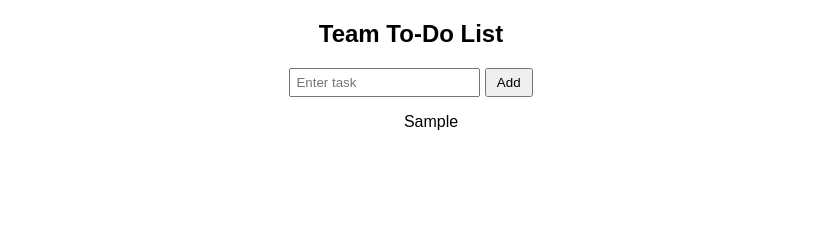
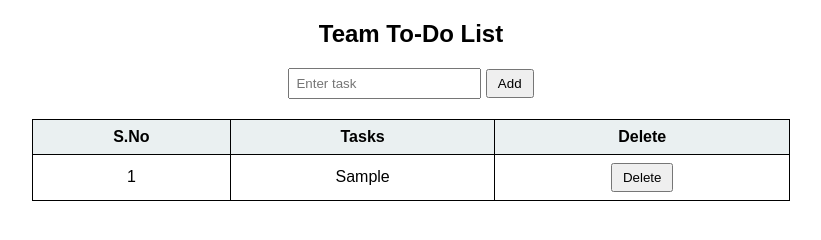
Before and after one commit to sivapothula5134/To_do_list, a plain HTML site: page index.html in a window 1280 px wide. Both pictures are taken after typing "Sample" into the empty fields and a click on the button "Add". Shown: the whole page, without its empty margins (229-1050 px from the left). Drawn offline with Linux system fonts and the light colour scheme.

Commit message:
'I’ve completed the implementation as discussed.

```diff
--- a/index.html
+++ b/index.html
@@ -11,7 +11,18 @@
 <input type="text" id="taskInput" placeholder="Enter task">
 <button onclick="addTask()">Add</button>
 
-<ul id="taskList"></ul>
+<table id="taskTable">
+    <thead>
+        <tr>
+            <th>S.No</th>
+            <th>Tasks</th>
+            <th>Delete</th>
+        </tr>
+    </thead>
+    <tbody>
+        <!-- Tasks will be added here -->
+    </tbody>
+</table>
 
 <script src="script.js"></script>
 </body>
--- a/script.js
+++ b/script.js
@@ -1,15 +1,40 @@
+let count = 0;
+
 function addTask() {
     let taskInput = document.getElementById("taskInput");
-    let taskText = taskInput.value;
+    let taskText = taskInput.value.trim();
 
     if (taskText === "") {
         alert("Enter a task");
         return;
     }
 
-    let li = document.createElement("li");
-    li.textContent = taskText;
+    count++;
 
-    document.getElementById("taskList").appendChild(li);
+    let tableBody = document.querySelector("#taskTable tbody");
+    let row = document.createElement("tr");
+
+    row.innerHTML = `
+        <td>${count}</td>
+        <td>${taskText}</td>
+        <td><button onclick="deleteTask(this)">Delete</button></td>
+    `;
+
+    tableBody.appendChild(row);
     taskInput.value = "";
 }
+
+function deleteTask(btn) {
+    let row = btn.parentElement.parentElement;
+    row.remove();
+    updateSerialNumbers();
+}
+
+function updateSerialNumbers() {
+    let rows = document.querySelectorAll("#taskTable tbody tr");
+    count = 0;
+    rows.forEach((row, index) => {
+        row.children[0].textContent = index + 1;
+        count++;
+    });
+}
--- a/style.css
+++ b/style.css
@@ -4,14 +4,26 @@ body {
 }
 
 input {
-    padding: 5px;
+    padding: 6px;
 }
 
 button {
     padding: 5px 10px;
+    cursor: pointer;
 }
 
-li {
-    list-style: none;
-    margin: 5px;
+table {
+    margin: 20px auto;
+    border-collapse: collapse;
+    width: 60%;
 }
+
+th, td {
+    border: 1px solid #000;
+    padding: 8px;
+    font-style: calibri;
+}
+
+th {
+    background-color: #eaf0f1;
+}
```
